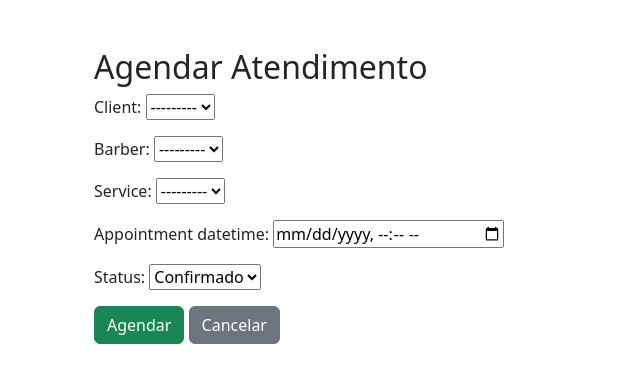
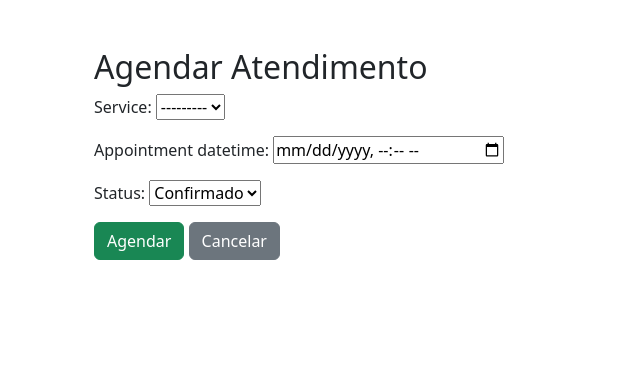
Before and after one commit to betabrandao/mollybarber, a Django app: page /agendamentos/adicionar/ in a window 1280 px wide. Shown: the part 56-439 px from the top of the page, without its empty margins (0-640 px from the left). Run offline with Django 5.2, Linux system fonts and the light colour scheme; data that the repository does not hold is empty.

Commit message:
saving project

```diff
--- a/barber/forms.py
+++ b/barber/forms.py
@@ -4,7 +4,7 @@ from .models import Service, Appointment
 class ServiceForm(forms.ModelForm):
     class Meta:
         model = Service
-        fields = ['barber', 'category', 'name', 'description', 'duration', 'price']
+        fields = ['category', 'name', 'description', 'duration', 'price']
         widgets = {
             'description': forms.Textarea(attrs={'rows': 3}),
             'duration': forms.TextInput(attrs={'placeholder': '00:30:00'}),
@@ -13,7 +13,7 @@ class ServiceForm(forms.ModelForm):
 class AppointmentForm(forms.ModelForm):
     class Meta:
         model = Appointment
-        fields = ['client', 'barber', 'service', 'appointment_datetime', 'status']
+        fields = ['service', 'appointment_datetime', 'status']
         widgets = {
             'appointment_datetime': forms.DateTimeInput(attrs={'type': 'datetime-local'}),
         }
--- a/barber/models.py
+++ b/barber/models.py
@@ -25,7 +25,7 @@ class UserProfile(models.Model):
 # Signal para criar UserProfile automaticamente após criar um User
 @receiver(post_save, sender=User)
 def create_user_profile(sender, instance, created, **kwargs):
-    if created:
+    if created and not hasattr(instance, 'profile'):
         UserProfile.objects.create(user=instance)
 
 @receiver(post_save, sender=User)
@@ -33,8 +33,9 @@ def save_user_profile(sender, instance, **kwargs):
     instance.profile.save()
 
 class Barber(models.Model):
+    context = {'daysOfWeek': [0], 'startTime': '00:00:00', 'endTime': '00:00:00'}
     user = models.OneToOneField(User, on_delete=models.CASCADE, related_name='barber')
-    available_hours = models.JSONField(default=dict)  # Ex.: {"Category_name": ["08:00:00", "19:00:00"]}
+    available_hours = models.JSONField(default=context,blank=True, null=True)  # Ex.: {"Category_name": ["08:00:00", "19:00:00"]}
     created_at = models.DateTimeField(auto_now_add=True)
 
     def __str__(self):
@@ -42,6 +43,11 @@ class Barber(models.Model):
 
     class Meta:
         db_table = 'barbeiros'
+
+@receiver(post_save, sender=UserProfile)
+def create_barber_if_needed(sender, instance, created, **kwargs):
+    if instance.user_type == 'barbeiro':
+        Barber.objects.get_or_create(user=instance.user)
 
 class Category(models.Model):
     name = models.CharField(max_length=100)  # Ex.: "Cortes", "Estética"
@@ -63,7 +69,10 @@ class Service(models.Model):
     created_at = models.DateTimeField(auto_now_add=True)
 
     def __str__(self):
-        return f"{self.name} - {self.barber}"
+        try:
+            return f"{self.name} - {self.barber}"
+        except:
+            return f"{self.name} - [Sem barbeiro ainda]"
 
     class Meta:
         db_table = 'servicos'
--- /dev/null
+++ b/barber/templates/barbers.json
@@ -0,0 +1,3 @@
+{% block content %}
+        {{ barber.available_hours }}
+{% endblock %}
--- a/barber/templates/home.html
+++ b/barber/templates/home.html
@@ -7,10 +7,12 @@
 </head>
 <body class="bg-light">
   <div class="container py-5">
-    <h1 class="mb-4">Bem-vindo à Barbearia</h1>
-    <a href="{% url 'list_barbers' %}" class="btn btn-primary">Ver Barbeiros</a>
+    {% if user.is_authenticated %}
+    <h1 class="mb-4">Bem-vindo à Barbearia, {{ user.get_full_name|default:user.username }}</h1>
+    <a href="{% url 'edit_barber_hours' %}" class="btn btn-primary">Editar Horarios</a>
     <a href="{% url 'list_services' %}" class="btn btn-secondary">Ver Serviços</a>
     <a href="{% url 'list_appointments' %}" class="btn btn-success">Ver Agendamentos</a>
+  {% endif %}
   </div>
 </body>
 </html>
--- a/barber/templates/services.html
+++ b/barber/templates/services.html
@@ -8,6 +8,7 @@
         <div class="card">
           <div class="card-body">
             <h5 class="card-title">{{ service.name }}</h5>
+            <p><strong>Barbeiro:</strong> {{ service.barber }}</p>
             <p class="card-text">{{ service.description }}</p>
             <p><strong>Duração:</strong> {{ service.duration }}</p>
             <p><strong>Preço:</strong> R$ {{ service.price }}</p>
--- a/barber/urls.py
+++ b/barber/urls.py
@@ -3,7 +3,6 @@ from . import views
 
 urlpatterns = [
     path('', views.show_home, name='home'),
-    path('barbeiros/', views.list_barbers, name='list_barbers'),
     path('categorias/', views.list_categories, name='list_categories'),
     path('servicos/', views.list_services, name='list_services'),
     path('barbeiro/<int:barber_id>/servicos/', views.barber_services, name='barber_services'),
@@ -20,9 +19,9 @@ urlpatterns = [
     path('agendamentos/adicionar/', views.add_appointment, name='add_appointment'),
     path('agendamentos/<int:appointment_id>/editar/', views.edit_appointment, name='edit_appointment'),
 
-    path('barbeiro/<int:barber_id>/horarios/', views.barber_hours_list, name='list_barber_hours'),
-    path('barbeiro/<int:barber_id>/horarios/adicionar/', views.add_barber_hours, name='add_barber_hours'),
-    path('barbeiro/<int:barber_id>/horarios/<int:index>/editar/', views.edit_barber_hours, name='edit_barber_hours'),
-    path('barbeiro/<int:barber_id>/horarios/<int:index>/excluir/', views.delete_barber_hours, name='delete_barber_hours'),
+    path('horarios/', views.barber_hours, name='barber_hours'),
+    path('horarios/editar/', views.edit_barber_hours, name='edit_barber_hours'),
+#    path('barbeiro/<int:barber_id>/horarios/', views.barber_hours_list ,name='list_barber_hours'),
+ #
 
 ]
--- a/barber/views.py
+++ b/barber/views.py
@@ -1,3 +1,4 @@
+from django.contrib.auth.decorators import login_required
 from django.http import HttpResponse
 from django.template import loader
 from django.shortcuts import render, get_object_or_404, redirect
@@ -7,16 +8,17 @@ from .forms import ServiceForm, AppointmentForm
 from django.contrib.auth.forms import UserCreationForm, AuthenticationForm
 from django.contrib.auth import authenticate, login
 
+import json
+
+@login_required(login_url='login/')
 def show_home(request):
     template = loader.get_template('home.html')
-    return HttpResponse(template.render({}, request))
+    return render(request, 'home.html', {'user': request.user})
 
-def list_barbers(request):
-    barbers = UserProfile.objects.query(user_type='barbeiro')
-    template = loader.get_template('barbers.html')
-    context = {'barbers': barbers}
-    print(barbers)
-    return HttpResponse(template.render(context, request))
+def barber_hours(request):
+    barber = get_object_or_404(Barber, user_id=request.user.id)
+    context = {'barber': barber}
+    return render(request, 'barbers.json', context)
 
 def list_categories(request):
     categories = Category.objects.all()
@@ -77,10 +79,13 @@ def login_user(request):
 
 # - Funções do Forms
 # -------- SERVIÇO --------
+@login_required
 def add_service(request):
     if request.method == 'POST':
         form = ServiceForm(request.POST)
         if form.is_valid():
+            service = form.save(commit=False)
+            service.barber = request.user.barber  # vincula ao barbeiro logado
             form.save()
             return redirect('list_services')
     else:
@@ -124,41 +129,28 @@ def barber_hours_list(request, barber_id):
     barber = get_object_or_404(Barber, id=barber_id)
     return render(request, 'barber_hours_list.html', {'barber': barber})
 
-def add_barber_hours(request, barber_id):
-    barber = get_object_or_404(Barber, id=barber_id)
+
+def edit_barber_hours(request):
+    barber = get_object_or_404(Barber, user_id=request.user.id)
     if request.method == 'POST':
-        day = request.POST['day']
-        start = request.POST['startTime']
-        end = request.POST['endTime']
-        hours = barber.available_hours or {}
-        hours[day] = {'daysOfWeek': [], 'startTime': start, 'endTime': end}
-        barber.available_hours = hours
+        barber.available_hours = {
+            'daysOfWeek': list(map(int, request.POST.getlist("days[]"))),
+            'startTime': request.POST['startTime'],
+            'endTime': request.POST['endTime']
+            }
         barber.save()
-        return redirect('barber_hours_list', barber_id=barber.id)
-    return render(request, 'add_edit_barber_hours.html', {'barber': barber, 'title': 'Adicionar Horário', 'day': '', 'start': '', 'end': ''})
+        return redirect('barber_hours')
 
-def edit_barber_hours(request, barber_id, day):
-    barber = get_object_or_404(Barber, id=barber_id)
-    hours = barber.available_hours.get(day, {})
-    if request.method == 'POST':
-        start = request.POST['startTime']
-        end = request.POST['endTime']
-        barber.available_hours[day] = {'daysOfWeek': [], 'startTime': start, 'endTime': end}
-        barber.save()
-        return redirect('barber_hours_list', barber_id=barber.id)
-    return render(request, 'add_edit_barber_hours.html', {
+    days = list(range(7))
+    name = ['Domingo', 'Segunda', 'Terça',
+            'Quarta', 'Quinta', 'Sexta',
+            'Sábado']
+    days_name = list(zip(days,name))
+    context = {
         'barber': barber,
-        'title': 'Editar Horário',
-        'day': day,
-        'start': hours.get('startTime', ''),
-        'end': hours.get('endTime', '')
-    })
-
-def delete_barber_hours(request, barber_id, day):
-    barber = get_object_or_404(Barber, id=barber_id)
-    if request.method == 'POST':
-        if day in barber.available_hours:
-            del barber.available_hours[day]
-            barber.save()
-        return redirect('barber_hours_list', barber_id=barber.id)
-    return render(request, 'confirm_delete_barber_hours.html', {'barber': barber, 'day': day})
+        'days': barber.available_hours.get('daysOfWeek'),
+        'startTime':barber.available_hours.get('startTime'),
+        'endTime': barber.available_hours.get('endTime'),
+        'daysName': days_name,
+        }
+    return render(request, 'edit_barber_hours.html', context)
--- a/mollybarber/settings.py
+++ b/mollybarber/settings.py
@@ -117,3 +117,5 @@ STATIC_URL = 'static/'
 # https://docs.djangoproject.com/en/5.2/ref/settings/#default-auto-field
 
 DEFAULT_AUTO_FIELD = 'django.db.models.BigAutoField'
+
+DEBUG=True
```
Also changed, not shown: barber/templates/add_edit_barber_hours.html (deleted, +0 -23 lines), barber/templates/barbers.html (deleted, +0 -15 lines), barber/templates/edit_barber_hours.html (added, +39 -0 lines).
